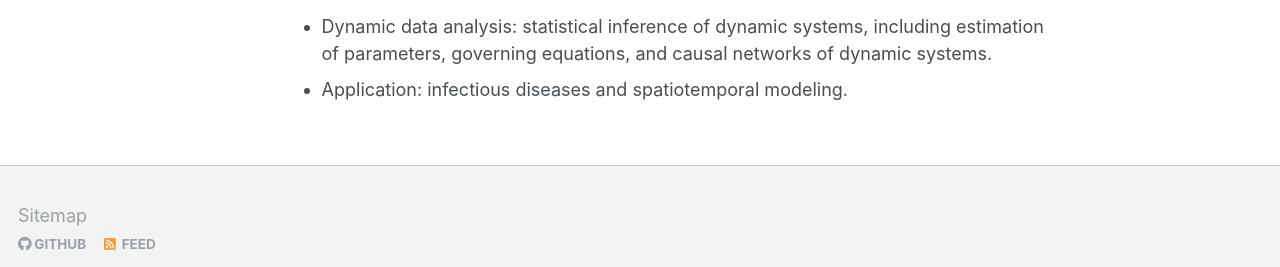
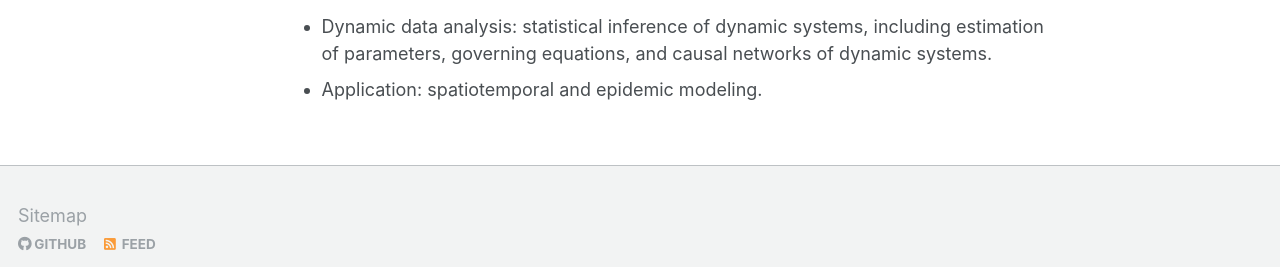
Before and after one commit to Tan-jianbin/Tan-jianbin.github.io, a Jekyll site: the page built from _pages/about.md, in a window 1280 px wide. Shown: the part 579-846 px from the top of the page. Built offline with Jekyll 4.4.1, drawn with Linux system fonts in a browser that asks for light colours; formulas are drawn with MathJax 3.

Commit message:
Update about.md

```diff
--- a/_pages/about.md
+++ b/_pages/about.md
@@ -18,4 +18,4 @@ Research Interests
 ======
 - Functional data analysis: (multivariate) functional time series, graphical models of multivariate functional data.
 - Dynamic data analysis: statistical inference of dynamic systems, including estimation of parameters, governing equations, and causal networks of dynamic systems.
-- Application: infectious diseases and spatiotemporal modeling.
+- Application: spatiotemporal and epidemic modeling.
```
